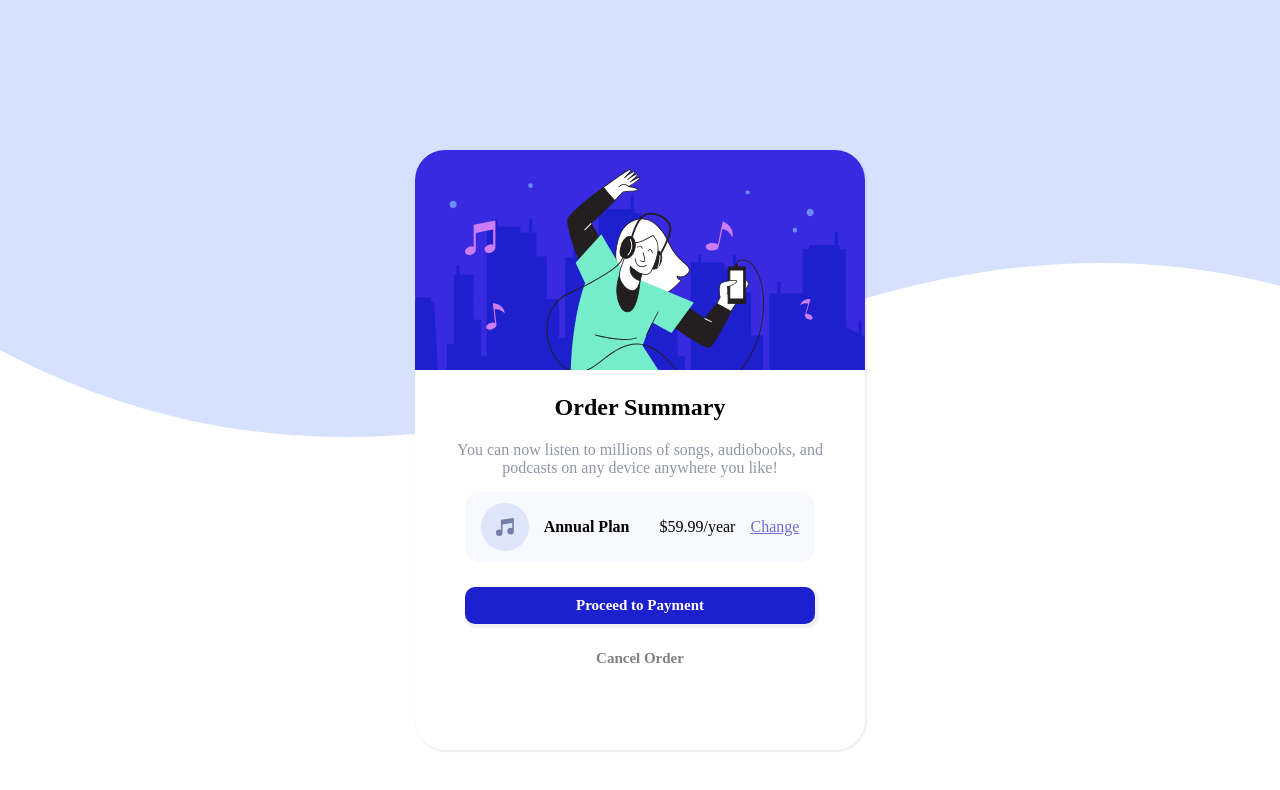
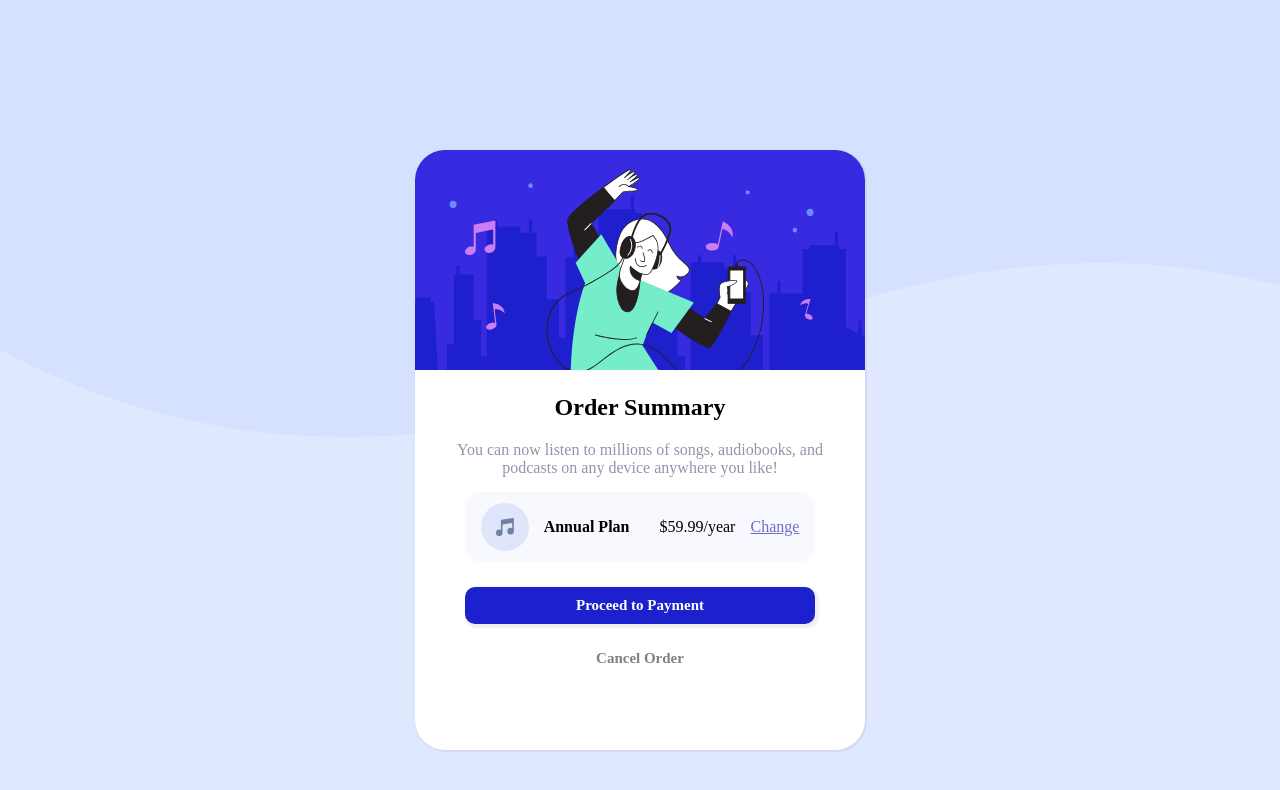
Before and after one commit to maximebrc21/order-summary-component, a plain HTML site: page index.html in a window 1280 px wide. Drawn offline with Linux system fonts and the light colour scheme; files whose address does not match are found by name; a web font is replaced by a local one.

Commit message:
Update style.css

```diff
--- a/style.css
+++ b/style.css
@@ -3,6 +3,7 @@ body {
   background-repeat: no-repeat;
   background-size: auto;
   font-family: 'Red Hat Display';
+  background-color: #e0e8ff;
 }
 
 
```
